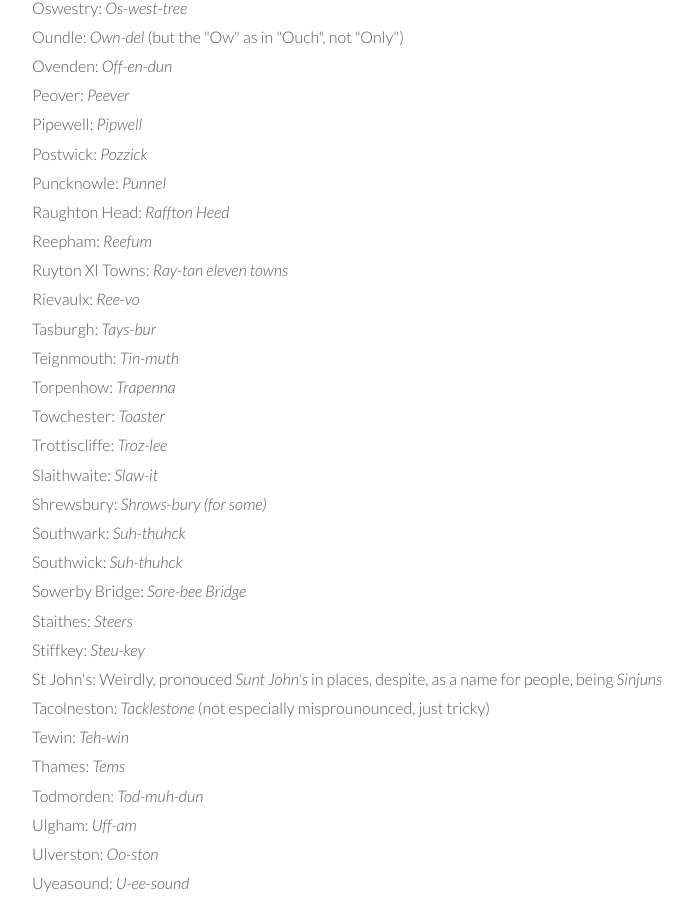
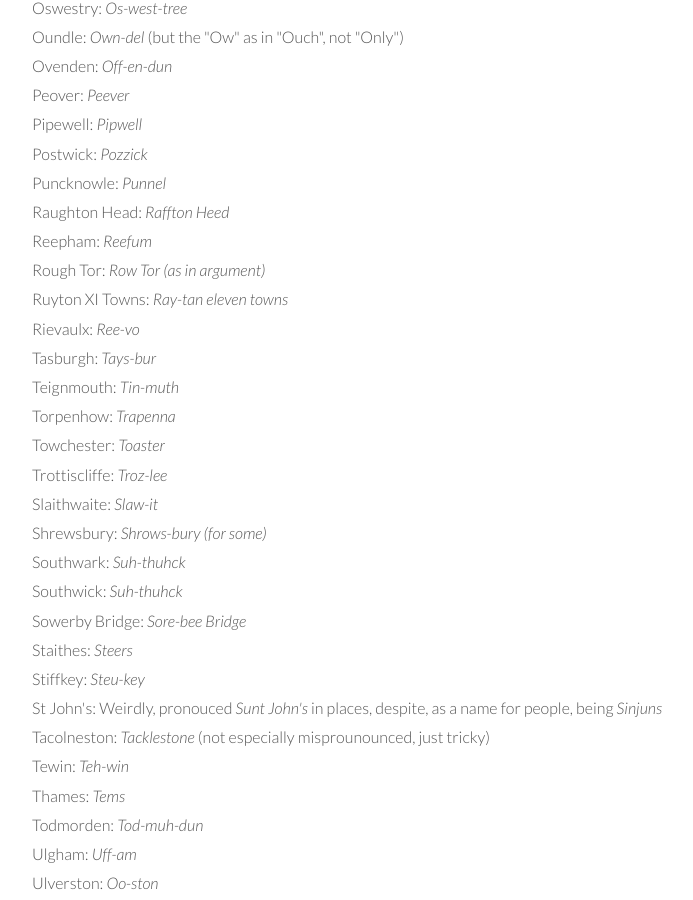
Before and after one commit to CollectionsOfThisKind/collectionsofthiskind.github.io, a Jekyll site: the page built from pages/lists/lists/names.html, in a window 1280 px wide and 900 px high, scrolled down 2894 px. Shown: the whole window, without its empty margins (218-911 px from the left). Built offline with Jekyll 4.4.1, drawn with Linux system fonts in a browser that asks for light colours.

Commit message:
Add files via upload

```diff
--- a/pages/lists/lists/names.html
+++ b/pages/lists/lists/names.html
@@ -122,6 +122,7 @@ Being a collection of unusually pronounced British placenames.
 <li>Puncknowle: <i>Punnel</i></li>
 <li>Raughton Head: <i>Raffton Heed</i></li>
 <li>Reepham: <i>Reefum</i></li>
+<li>Rough Tor: <i>Row Tor (as in argument)</i></li>
 <li>Ruyton XI Towns: <i>Ray-tan eleven towns</i></li>
 <li>Rievaulx: <i>Ree-vo</i></li>
 <li>Tasburgh: <i>Tays-bur</i></li>
```
